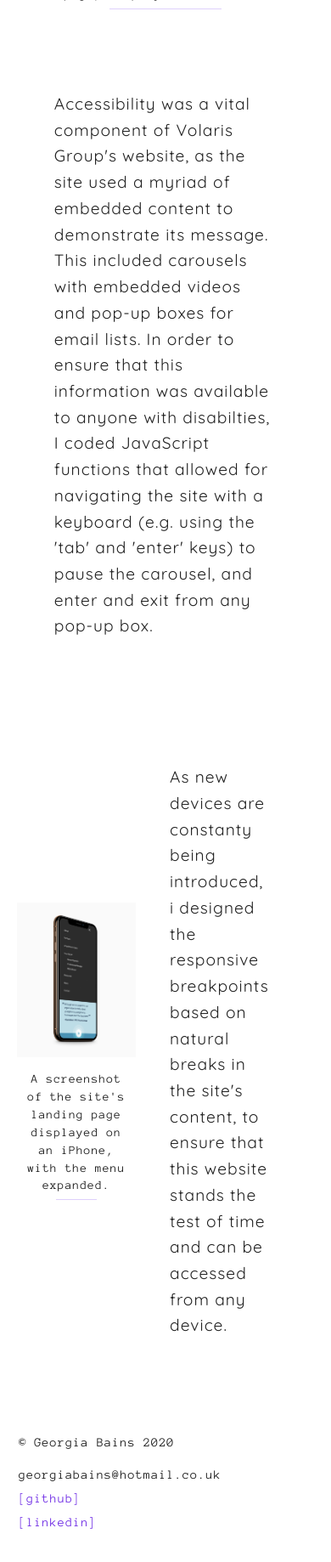
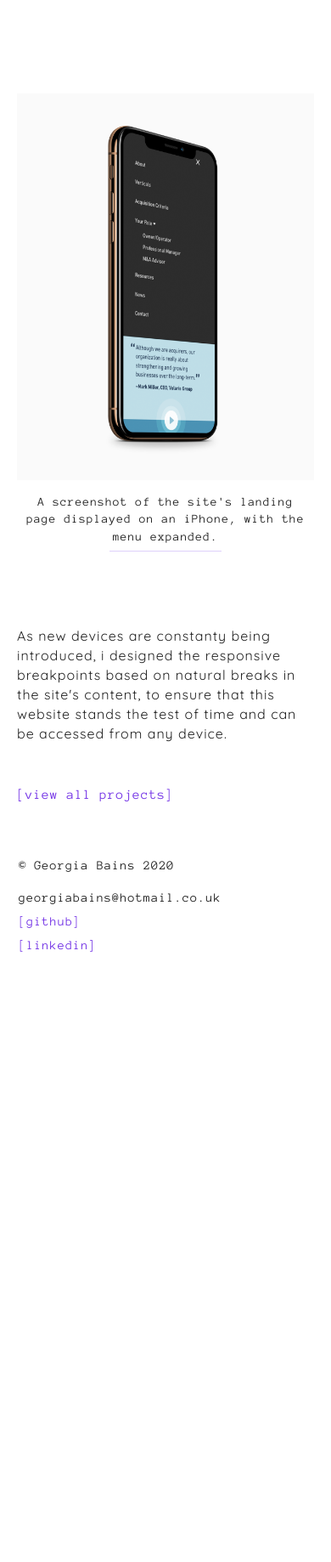
Before and after one commit to georgiabains/new_portfolio, a PHP site: page /project/volaris-group.php in a window 390 px wide. Shown: the part 2489-4327 px from the top of the page at 85% size. After the commit the page ends 3609 px from the top, so only its background shows below. Run offline with PHP 8.4, Linux system fonts and the light colour scheme; some libraries are stand-ins or nearby versions.

Commit message:
Responsive styling for case studies pages.

```diff
--- a/css/header.css
+++ b/css/header.css
@@ -94,6 +94,7 @@ a {
     -o-transition: all 0.3s ease-in-out;
     transition: all 0.3s ease-in-out; }
   a.bracket-link {
+    font-family: "Anonymous Pro", monospace;
     display: inline-block; }
     a.bracket-link::before {
       content: "[";
--- a/css/home.css
+++ b/css/home.css
@@ -94,6 +94,7 @@ a {
     -o-transition: all 0.3s ease-in-out;
     transition: all 0.3s ease-in-out; }
   a.bracket-link {
+    font-family: "Anonymous Pro", monospace;
     display: inline-block; }
     a.bracket-link::before {
       content: "[";
--- a/css/projects.css
+++ b/css/projects.css
@@ -94,6 +94,7 @@ a {
     -o-transition: all 0.3s ease-in-out;
     transition: all 0.3s ease-in-out; }
   a.bracket-link {
+    font-family: "Anonymous Pro", monospace;
     display: inline-block; }
     a.bracket-link::before {
       content: "[";
--- a/css/projects_page.css
+++ b/css/projects_page.css
@@ -95,6 +95,7 @@ a {
     -o-transition: all 0.3s ease-in-out;
     transition: all 0.3s ease-in-out; }
   a.bracket-link {
+    font-family: "Anonymous Pro", monospace;
     display: inline-block; }
     a.bracket-link::before {
       content: "[";
@@ -453,6 +454,7 @@ a {
     -o-transition: all 0.3s ease-in-out;
     transition: all 0.3s ease-in-out; }
   a.bracket-link {
+    font-family: "Anonymous Pro", monospace;
     display: inline-block; }
     a.bracket-link::before {
       content: "[";
--- a/css/styles.css
+++ b/css/styles.css
@@ -96,6 +96,7 @@ a {
     -o-transition: all 0.3s ease-in-out;
     transition: all 0.3s ease-in-out; }
   a.bracket-link {
+    font-family: "Anonymous Pro", monospace;
     display: inline-block; }
     a.bracket-link::before {
       content: "[";
@@ -491,6 +492,7 @@ a {
     -o-transition: all 0.3s ease-in-out;
     transition: all 0.3s ease-in-out; }
   a.bracket-link {
+    font-family: "Anonymous Pro", monospace;
     display: inline-block; }
     a.bracket-link::before {
       content: "[";
@@ -935,7 +937,8 @@ section.project-page-details {
         display: block; }
   section.project-page-details .project-basic-info {
     margin: 40px 0 0;
-    display: flex; }
+    display: flex;
+    flex-wrap: wrap; }
     section.project-page-details .project-basic-info .info-column:first-child {
       flex-basis: 15%; }
     section.project-page-details .project-basic-info .info-column:nth-child(2) {
@@ -966,4 +969,29 @@ section.project-page-details {
         font-size: 1.2em;
         line-height: 1.6em; }
 
+/** Media Queries **/
+@media screen and (max-width: 900px) {
+  section.project-page-details p.description {
+    font-size: 1.0em;
+    line-height: 23px; }
+  section.project-page-details .project-basic-info .info-column {
+    margin: 5px 0; }
+    section.project-page-details .project-basic-info .info-column:first-child, section.project-page-details .project-basic-info .info-column:nth-child(2), section.project-page-details .project-basic-info .info-column:last-child {
+      flex-basis: 100%; }
+    section.project-page-details .project-basic-info .info-column p {
+      margin-block-start: 0;
+      margin-block-end: 0;
+      display: inline-block; }
+  section.project-page-details .project-column .column-two p {
+    font-size: 1.0em;
+    line-height: 23px; } }
+@media screen and (max-width: 750px) {
+  section.project-page-details .project-column .column-one,
+  section.project-page-details .project-column .column-two {
+    flex-basis: 100%;
+    padding: 0; } }
+@media screen and (max-width: 550px) {
+  section.project-page-details p.description {
+    width: 100%; } }
+
 /*# sourceMappingURL=styles.css.map */
--- a/project/volaris-group.php
+++ b/project/volaris-group.php
@@ -71,6 +71,8 @@
 			</div>
 		</div>
 
+		<a href="../projects.php" class="bracket-link">view all projects</a>
+
 	</section>
 
 </main>
--- a/sass/_base.scss
+++ b/sass/_base.scss
@@ -69,6 +69,7 @@ a {
         }
     }
     &.bracket-link {
+        font-family: $secondary;
         display: inline-block;
         &::before {
             content: "[";
--- a/sass/project_page_single.scss
+++ b/sass/project_page_single.scss
@@ -3,7 +3,6 @@
 section.project-page-details {
 	margin: 20px 0 60px;
 	min-height: calc(100vh - 219px);
-
 	h3 {
 		margin: 0.7em 0;
 		font-family: $secondary;
@@ -18,7 +17,6 @@ section.project-page-details {
 			line-height: 1.6em;
 		}
 	}
-
 	figure {
 		margin: 40px 0;
 		padding: 0;
@@ -41,10 +39,10 @@ section.project-page-details {
 			}
 		}
 	}
-
 	.project-basic-info {
 		margin: 40px 0 0;
 		display: flex;
+		flex-wrap: wrap;
 		.info-column {
 			&:first-child {
 				flex-basis: 15%;
@@ -87,3 +85,60 @@ section.project-page-details {
 		}
 	}
 }
+
+/** Media Queries **/
+@media screen and (max-width: 900px) {
+	section.project-page-details {
+		p {
+			&.description {
+				font-size: 1.0em;
+				line-height: 23px;
+			}
+		}
+		.project-basic-info {
+			.info-column {
+				margin: 5px 0;
+				&:first-child,
+				&:nth-child(2),
+				&:last-child {
+					flex-basis: 100%;
+				}
+				p {
+					margin-block-start: 0;
+					margin-block-end: 0;
+					display: inline-block;
+				}
+			}
+		}
+		.project-column {
+			.column-two {
+				p {
+					font-size: 1.0em;
+					line-height: 23px;
+				}
+			}
+		}
+	}
+}
+
+@media screen and (max-width: 750px) {
+	section.project-page-details {
+		.project-column {
+			.column-one,
+			.column-two {
+				flex-basis: 100%;
+				padding: 0;
+			}
+		}
+	}
+}
+
+@media screen and (max-width: 550px) {
+	section.project-page-details {
+		p {
+			&.description {
+				width: 100%;
+			}
+		}
+	}
+}
```
Also changed, not shown: css/project_page_single.css (+27 -1 lines), 6 other files.
